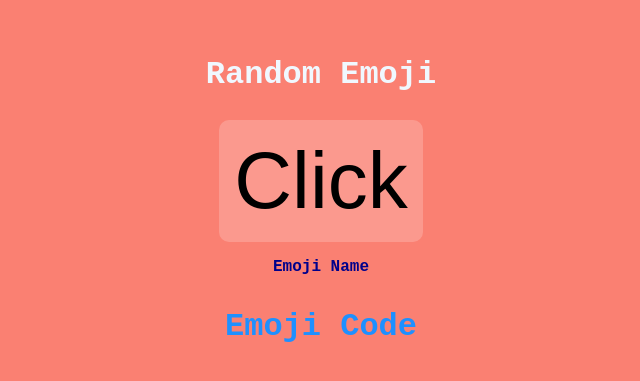
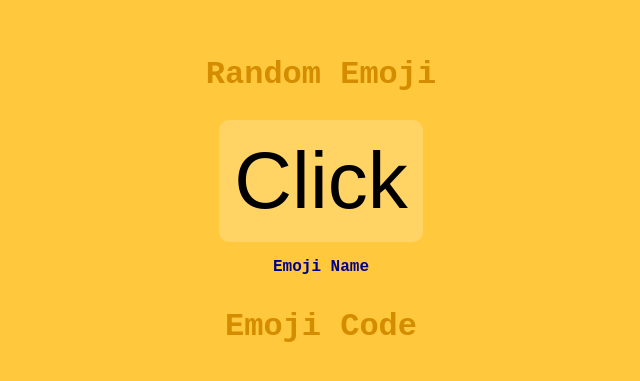
Before and after one commit to khurramshahzadlali/random-emoji, a plain HTML site: page index.html in a window 1280 px wide. Shown: the part 197-578 px from the top of the page, without its empty margins (319-959 px from the left). Drawn offline with Linux system fonts and the light colour scheme; no server answers.

Commit message:
css improved

```diff
--- a/index.html
+++ b/index.html
@@ -14,8 +14,5 @@
         <p class="emoji-name" id="emoji-name">Emoji Name</p>
         <p class="emoji-code" id="emoji-code">Emoji Code</p>
     </div>
-     <!-- We should add Script Tag at the end of Body Tag-->
-     <!-- Elements Need to be loaded first and then we need to manupilate the elements using javaScript -->
-     <script src="index.js"></script>
 </body>
 </html>
--- a/index.js
+++ b/index.js
@@ -1,6 +1,8 @@
 const btnEl = document.getElementById("btn")
 const emojiNameEl = document.getElementById("emoji-name")
 const emojiCodeEl = document.getElementById("emoji-code")
+
+
 const emoji = [];
 
 async function getEmoji(){
--- a/style.css
+++ b/style.css
@@ -1,7 +1,7 @@
 body {
     padding: 0;
     margin: 0;
-    background-color: salmon;
+    background-color: #ffc83d;
     display: flex;
     flex-direction: column;
     justify-content: center;
@@ -11,7 +11,7 @@ body {
 }
 h2 {
     font-size: 2rem;
-    color: aliceblue;
+    color: #d48c00;
 }
 .section {
   text-align: center;
@@ -36,5 +36,5 @@ filter: grayscale(0)
 .emoji-code {
     font-weight: 800;
     font-size: 2rem;
-    color:dodgerblue;
+    color:#d48c00;
 }
```
